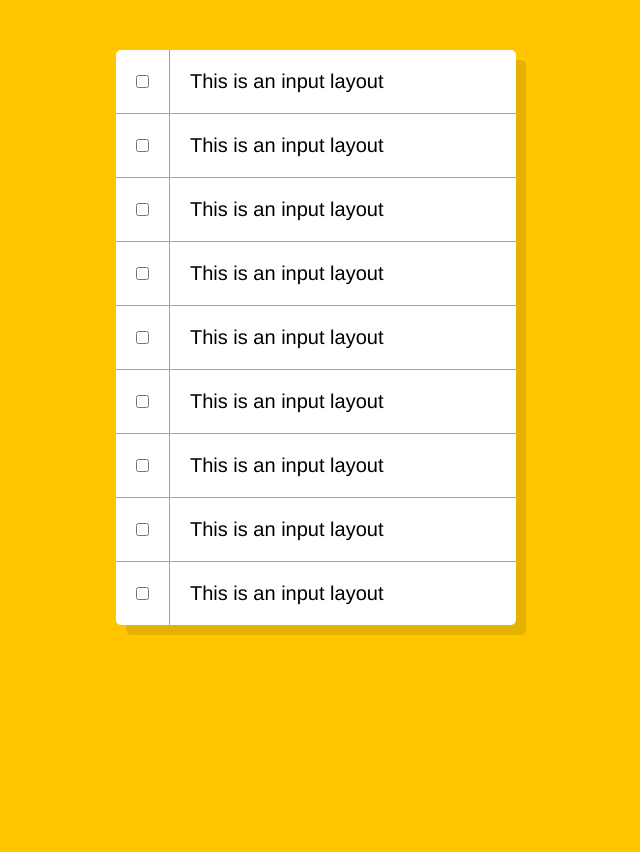
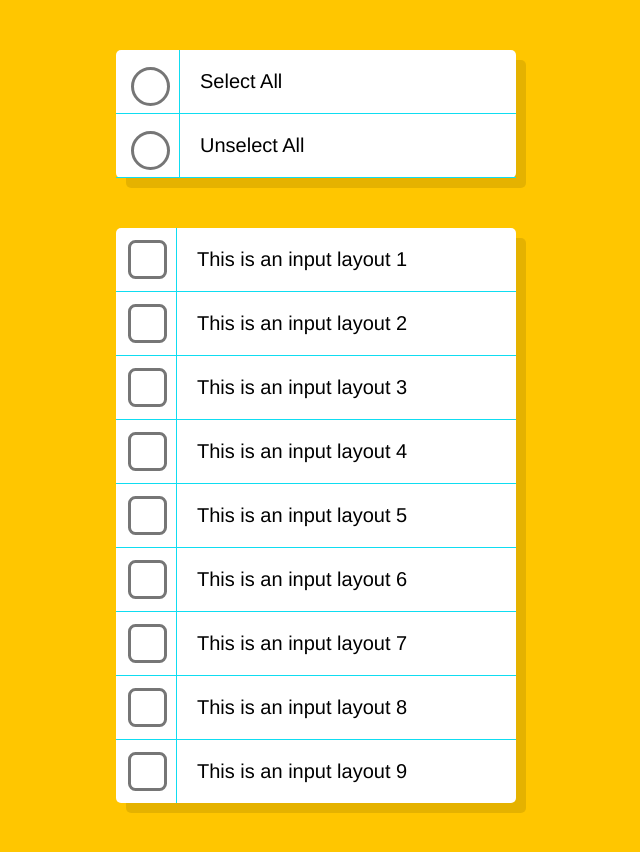
Before and after one commit to mridul-gupta/javascript30, a plain HTML site: page 10. Multi Checkbox/multicheckbox.html in a window 1280 px wide. Shown: the whole page, without its empty margins (324-964 px from the left). Before the commit the page ends 800 px from the top, so only its background shows below. Drawn offline with Linux system fonts and the light colour scheme.

Commit message:
Assignment 10. Done

```diff
--- a/10. Multi Checkbox/multicheckbox.html
+++ b/10. Multi Checkbox/multicheckbox.html
@@ -8,41 +8,52 @@
 
 <body>
   <div class="inbox">
+    <div class="ritem">
+      <input type="radio" name="button" value="1">
+      <p>Select All</p>
+    </div>
+    <div class="ritem">
+      <input type="radio" name="button" value="2">
+      <p>Unselect All</p>
+    </div>
+  </div>
+
+  <div class="inbox">
     <div class="item">
       <input type="checkbox">
-      <p>This is an input layout</p>
+      <p>This is an input layout 1</p>
     </div>
     <div class="item">
       <input type="checkbox">
-      <p>This is an input layout</p>
+      <p>This is an input layout 2</p>
     </div>
     <div class="item">
       <input type="checkbox">
-      <p>This is an input layout</p>
+      <p>This is an input layout 3</p>
     </div>
     <div class="item">
       <input type="checkbox">
-      <p>This is an input layout</p>
+      <p>This is an input layout 4</p>
     </div>
     <div class="item">
       <input type="checkbox">
-      <p>This is an input layout</p>
+      <p>This is an input layout 5</p>
     </div>
     <div class="item">
       <input type="checkbox">
-      <p>This is an input layout</p>
+      <p>This is an input layout 6</p>
     </div>
     <div class="item">
       <input type="checkbox">
-      <p>This is an input layout</p>
+      <p>This is an input layout 7</p>
     </div>
     <div class="item">
       <input type="checkbox">
-      <p>This is an input layout</p>
+      <p>This is an input layout 8</p>
     </div>
     <div class="item">
       <input type="checkbox">
-      <p>This is an input layout</p>
+      <p>This is an input layout 9</p>
     </div>
   </div>
 
@@ -58,6 +69,12 @@
       background: white;
       border-radius: 5px;
       box-shadow: 10px 10px 0 rgba(0,0,0,0.1);
+    }
+
+    .ritem {
+      display: flex;
+      align-items: center;
+      border-bottom: 1px solid #0FDDf1;
     }
 
     .item {
@@ -76,8 +93,8 @@
 
     }
 
-    input[type="checkbox"] {
-      margin: 20px;
+    input[type="checkbox"],[type="radio"] {
+      zoom: 3.0;
     }
 
     p {
@@ -93,6 +110,51 @@
   </style>
 
   <script>
+    const checkboxes = document.querySelectorAll('.inbox input[type="checkbox"]');
+
+    let lastChecked;
+
+    function handleClick(e) {
+      if (e.shiftKey && this.checked) {
+        console.log('Shift & Checked');
+
+        let inBetween = false;
+        checkboxes.forEach(checkbox => {
+          if (checkbox === this || checkbox === lastChecked) {
+            inBetween = !inBetween;
+          }
+
+          if (inBetween) {
+            checkbox.checked = true;
+            //checkbox.checked = !checkbox.checked;
+          }
+        });
+      }
+      lastChecked = this;
+    }
+    checkboxes.forEach(checkbox => checkbox.addEventListener('click', handleClick));
+
+
+    const radios = document.querySelectorAll('.inbox input[type="radio"]');
+    console.log(radios);
+
+    function handleRadioClick(e) {
+      console.log(e.value);
+      if(e.value === "1") {
+        // select all
+        checkboxes.forEach(checkbox => checkbox.checked = true);
+      } else if (e.value === "2") {
+        // unselect all
+        checkboxes.forEach(checkbox => checkbox.checked = false);
+      }
+    }
+
+    for(radio in radios) {
+      radios[radio].onclick = function() {
+        handleRadioClick(this);
+      }
+    }
+
   </script>
 
 </body>
```
